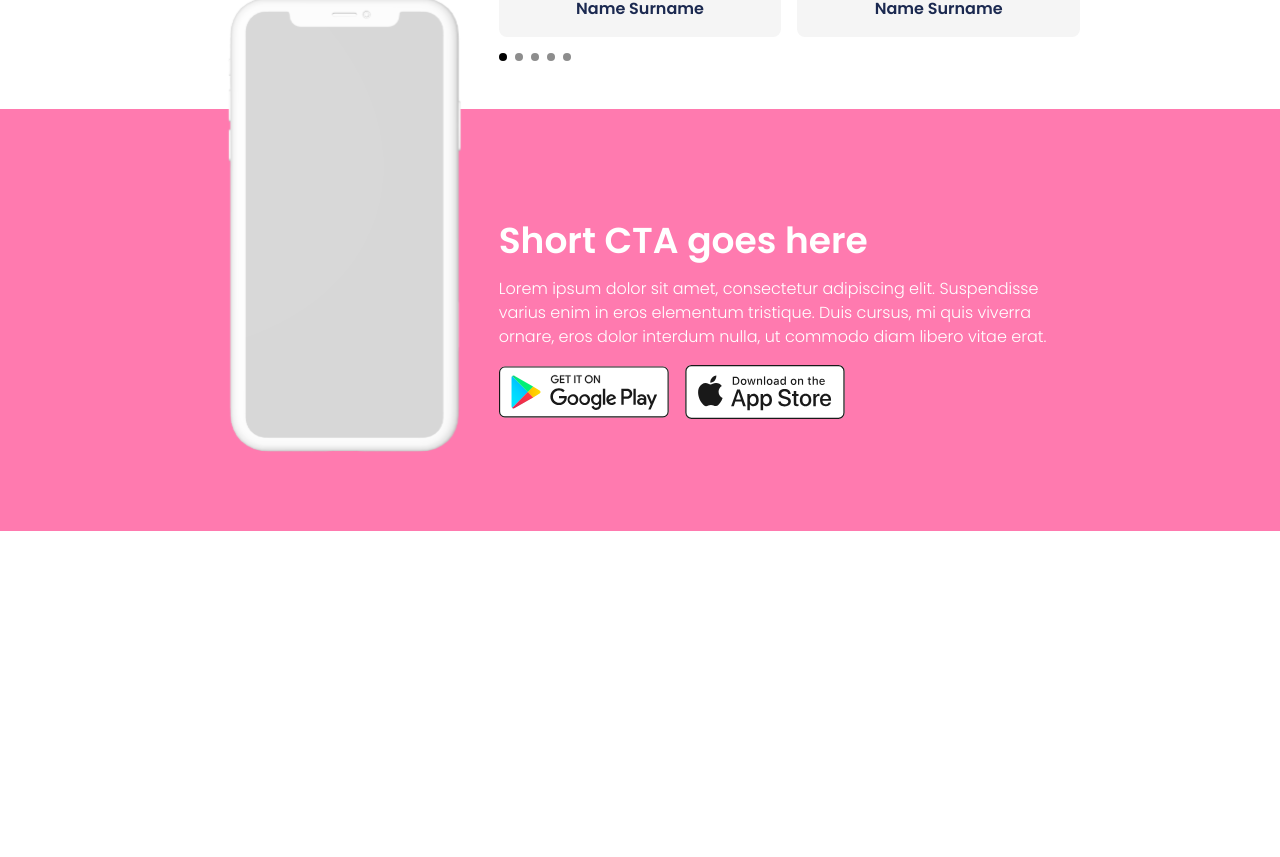
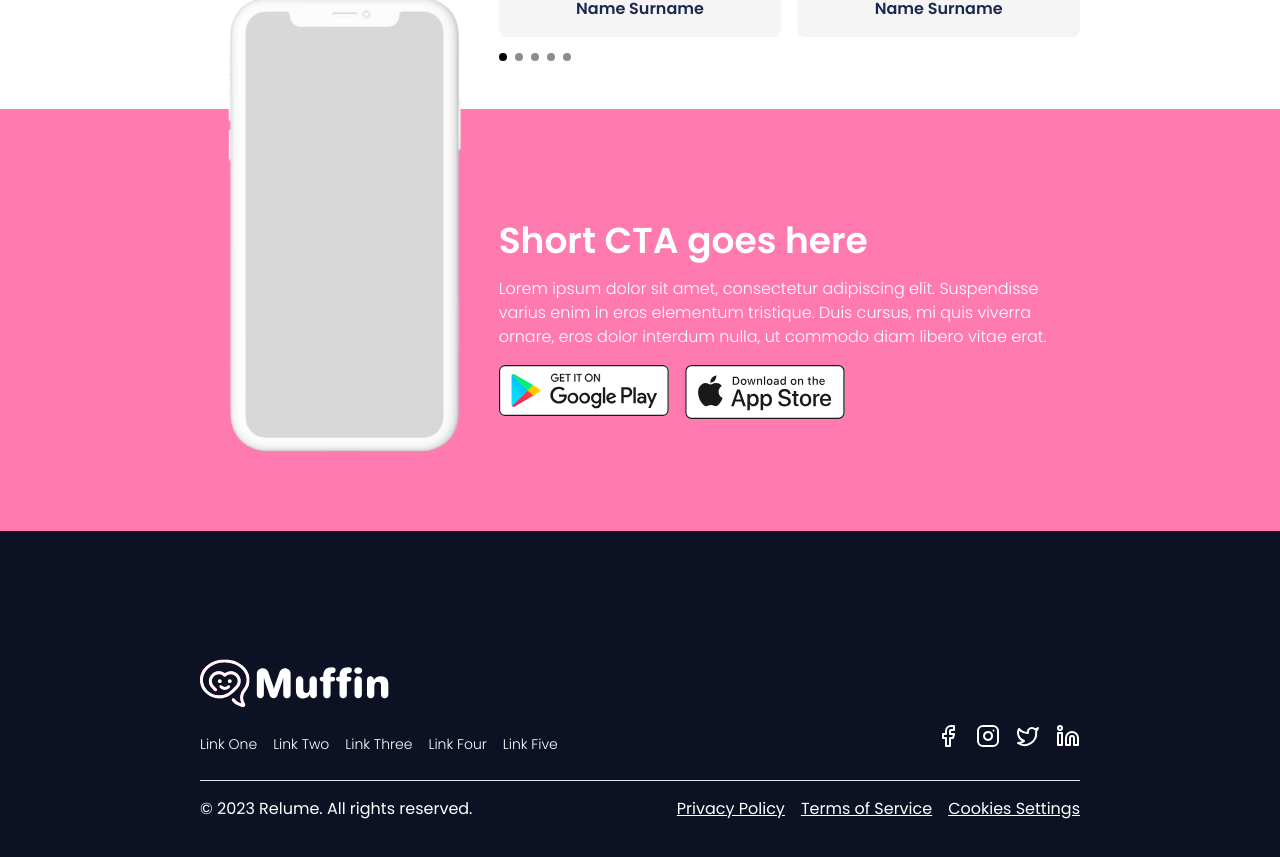
Before and after one commit to rv100101/muft, a React (Vite) app: page / in a window 1280 px wide. Shown: the part 1555-2412 px from the top of the page. Before the commit the page ends 2086 px from the top, so only its background shows below. Built offline with nearby package versions, Linux system fonts and the light colour scheme.

Commit message:
feat: footer ui

```diff
--- a/src/App.tsx
+++ b/src/App.tsx
@@ -5,6 +5,7 @@ import Benefits from "./components/benefits";
 import Features from "./components/features";
 import Testimonials from "./components/testimonials";
 import Cta from "./components/cta";
+import Footer from "./components/footer";
 
 function App() {
   return (
@@ -19,6 +20,9 @@ function App() {
       <div className="bg-[#FF7AAF]">
         <Cta />
       </div>
+      <div className="bg-[#0C1223]">
+        <Footer />
+      </div>
     </>
   );
 }
--- a/src/components/cta.tsx
+++ b/src/components/cta.tsx
@@ -17,8 +17,12 @@ const Cta = () => {
             vitae erat.
           </p>
           <div className="flex space-x-4">
-            <img width={170} src={GooglePlay} alt="google play" />
-            <img width={160} src={AppStore} alt="app store" />
+            <a href="/">
+              <img width={170} src={GooglePlay} alt="google play" />
+            </a>
+            <a href="/">
+              <img width={160} src={AppStore} alt="app store" />
+            </a>
           </div>
         </div>
       </div>
--- /dev/null
+++ b/src/components/footer.tsx
@@ -0,0 +1,60 @@
+import LogoWhite from "@/assets/logo-white.svg";
+import { Button } from "./ui/button";
+import { Facebook, Instagram, Twitter, Linkedin } from "lucide-react";
+const Footer = () => {
+  return (
+    <div className="mx-[200px] py-32 space-y-4">
+      <img src={LogoWhite} alt="white muffin logo" />
+      <nav className="flex justify-between">
+        <div className="flex space-x-4">
+          <Button className="p-0 font-light text-white" variant={"ghost"}>
+            Link One
+          </Button>
+          <Button className="p-0 font-light text-white" variant={"ghost"}>
+            Link Two
+          </Button>
+          <Button className="p-0 font-light text-white" variant={"ghost"}>
+            Link Three
+          </Button>
+          <Button className="p-0 font-light text-white" variant={"ghost"}>
+            Link Four
+          </Button>
+          <Button className="p-0 font-light text-white" variant={"ghost"}>
+            Link Five
+          </Button>
+        </div>
+        <div className="flex space-x-4">
+          <a href="/" color="white" className="text-white">
+            <Facebook />
+          </a>
+          <a href="/" color="white" className="text-white">
+            <Instagram />
+          </a>
+          <a href="/" color="white" className="text-white">
+            <Twitter />
+          </a>
+          <a href="/" color="white" className="text-white">
+            <Linkedin />
+          </a>
+        </div>
+      </nav>
+      <hr />
+      <div className="flex justify-between text-white">
+        <p>© 2023 Relume. All rights reserved.</p>
+        <ul className="flex list-none space-x-4 underline">
+          <li>
+            <a href="/">Privacy Policy</a>
+          </li>
+          <li>
+            <a href="/">Terms of Service</a>
+          </li>
+          <li>
+            <a href="/">Cookies Settings</a>
+          </li>
+        </ul>
+      </div>
+    </div>
+  );
+};
+
+export default Footer;
```
Also changed, not shown: src/assets/logo-white.svg (added).
